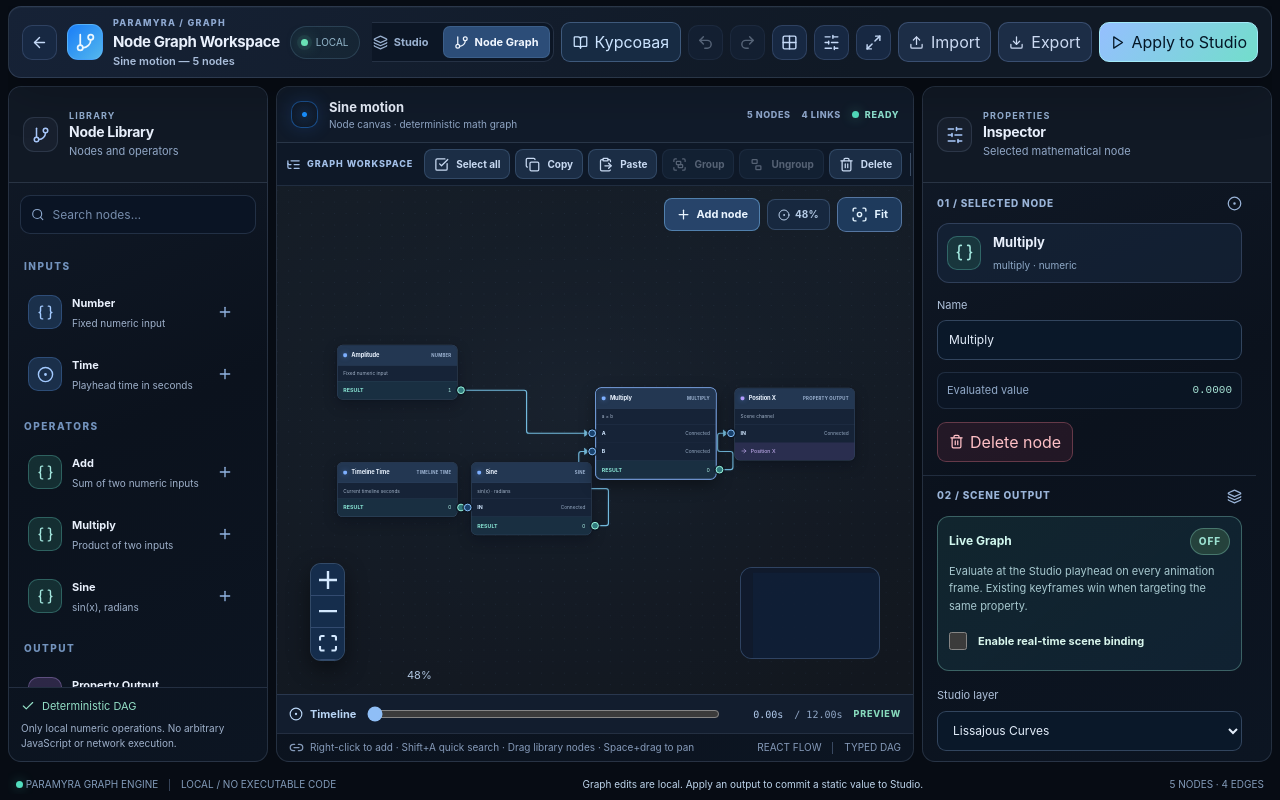
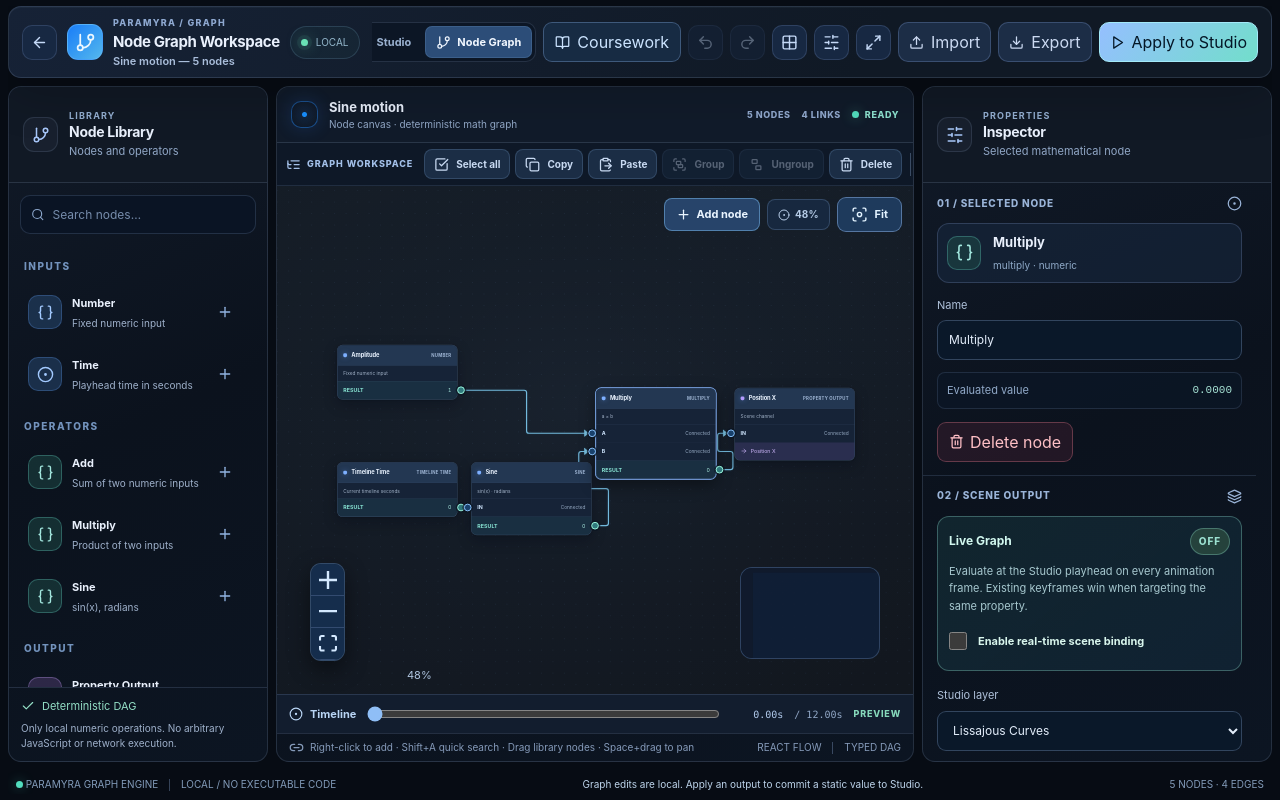
Before and after one commit to GendByteMaster/Paramyra, a Next.js app: page /studio/graph in a window 1280 px wide. Built offline with nearby package versions, Linux system fonts and the light colour scheme.

Commit message:
i18n(graph): label academic workspace Coursework in English

```diff
--- a/src/components/node-graph-workspace.tsx
+++ b/src/components/node-graph-workspace.tsx
@@ -328,7 +328,7 @@ function GraphWorkspace() {
       </div>
       <div className="pm-ng-actions">
       <EditorModeSwitch active="graph"/>
-        <button type="button" className={"pm-ng-coursework-tab"+(courseworkMode?" is-active":"")} aria-pressed={courseworkMode} aria-label={courseworkMode?"Return to node editor":"Open coursework mode"} onClick={()=>setCourseworkMode(v=>!v)}><BookOpen size={15}/> {courseworkMode?"Node Editor":"Курсовая"}</button>
+        <button type="button" className={"pm-ng-coursework-tab"+(courseworkMode?" is-active":"")} aria-pressed={courseworkMode} aria-label={courseworkMode?"Return to node editor":"Open coursework mode"} onClick={()=>setCourseworkMode(v=>!v)}><BookOpen size={15}/> {courseworkMode?"Node Editor":"Coursework"}</button>
 
         <button type="button" className="pm-ng-icon" title="Undo" aria-label="Undo graph edit" disabled={!history.past.length} onClick={()=>setHistory(undoGraph)}><Undo2 size={17}/></button>
         <button type="button" className="pm-ng-icon" title="Redo" aria-label="Redo graph edit" disabled={!history.future.length} onClick={()=>setHistory(redoGraph)}><Redo2 size={17}/></button>
```
